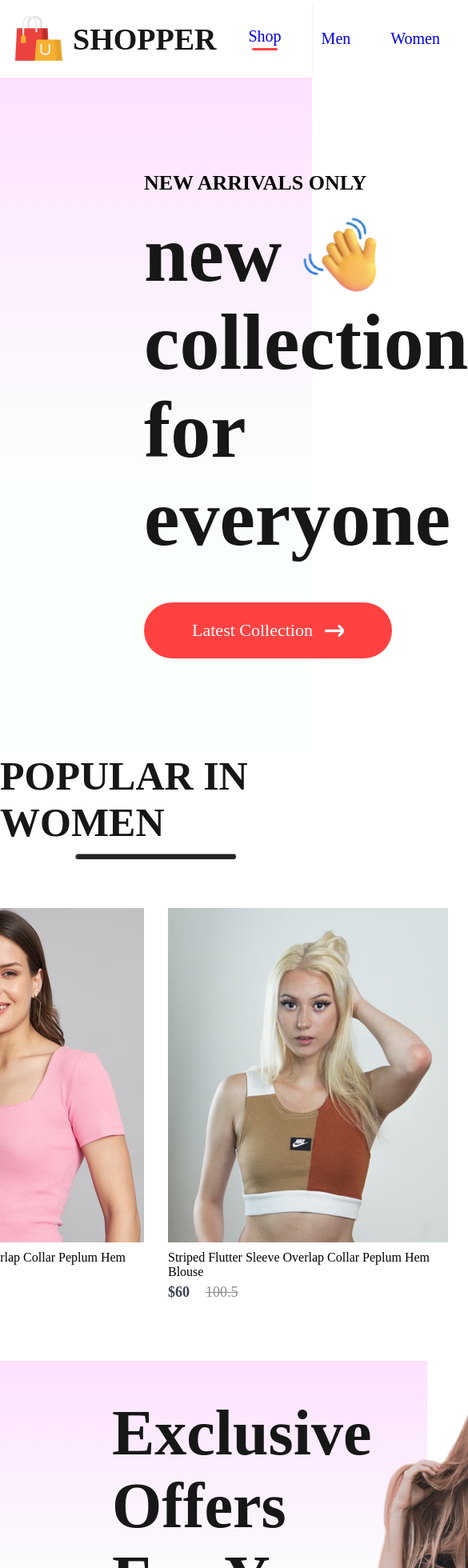
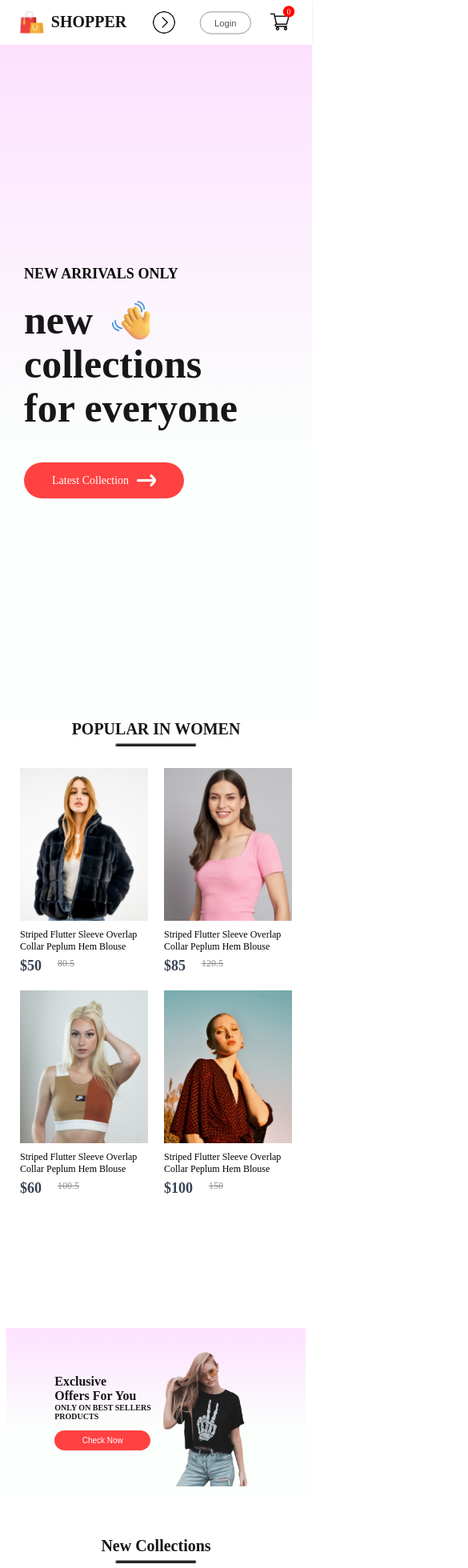
Before and after one commit to AlphaCoder-PaidProjects/E-Commerce, a React app in the folder frontend/: page / in a window 390 px wide. Shown: the top 1960 px of the page at 80% size, 585 px wide, since content can reach past the window. Built offline with nearby package versions, Linux system fonts and the light colour scheme; the HTML template or start-up script is replaced by a standard one.

Commit message:
Completed 4 hours 2 minutes with no errors

```diff
--- a/frontend/src/Components/Hero/Hero.css
+++ b/frontend/src/Components/Hero/Hero.css
@@ -55,3 +55,97 @@
     justify-content: center;
     align-items: center;
 }
+
+@media(max-width:1280px){
+    .hero-left{
+        padding-left: 100px;
+    }
+    .hero-left h2{
+        font-size: 22px;
+    }
+    .hero-left p{
+        font-size: 60px;
+    }
+    .hero-hand-icon img{
+        width: 80px;
+    }
+    .hero-latest-btn{
+        gap: 10px;
+        width: 250px;
+        height: 60px;
+        margin-top: 20px;
+        font-size: 18px;
+    }
+    .hero-right img{
+        width: 500px;
+    }
+}
+
+@media(max-width:1024px){
+    .hero-left{
+        padding-left: 80px;
+    }
+    .hero-left h2{
+        font-size: 20px;
+    }
+    .hero-left p{
+        font-size: 50px;
+    }
+    .hero-hand-icon img{
+        width: 65px;
+    }
+    .hero-latest-btn{
+        width: 220px;
+        height: 50px;
+        font-size: 16px;
+    }
+    .hero-right img{
+        width: 400px;
+    }
+}
+
+@media(max-width:800px){
+    .hero-left{
+        padding-left: 30px;
+    }
+    .hero-left h2{
+        font-size: 16px;
+    }
+    .hero-left p{
+        font-size: 40px;
+    }
+    .hero-hand-icon img{
+        width: 50px;
+    }
+    .hero-latest-btn{
+        width: 175px;
+        height: 40px;
+        font-size: 13px;
+    }
+    .hero-right img{
+        width: 300px;
+    }
+}
+
+@media(max-width:500px) {
+    .hero{
+        flex-direction: column;
+    }
+    .hero-right{
+        display: none;
+    }
+    .hero-left h2{
+        font-size: 18px;
+    }
+    .hero-left p{
+        font-size: 50px;
+    }
+    .hero-hand-icon img{
+        width: 55px;
+    }
+    .hero-latest-btn{
+        width: 200px;
+        height: 45px;
+        font-size: 14px;
+    }
+}
--- a/frontend/src/Components/Item/Item.css
+++ b/frontend/src/Components/Item/Item.css
@@ -1,6 +1,11 @@
 .item{
-    width: 350px;
+    width: 280px;
 }
+
+.item img{
+    width: 280px;
+}
+
 .item p{
     margin:6px 0;
 
@@ -26,3 +31,50 @@
     transform: scale(1.05);
     transition: 0.6s;
 }
+
+@media(max-width:1280px){
+    .item{
+        width: 220px;
+        font-size: 14px;
+    }
+    .item img{
+        width: 220px;
+    }
+    .item-price-old{
+        font-size: 14px;
+    }
+}
+
+@media(max-width:1024px){
+    .item{
+        width: 170px;
+        font-size: 13px;
+    }
+    .item img{
+        width: 170px;
+    }
+    .item-price-old{
+        font-size: 13px;
+    }
+}
+
+@media(max-width:800px){
+    .item{
+        width: 120px;
+        font-size: 12px;
+    }
+    .item img{
+        width: 120px;
+    }
+    .item-price-old{
+        font-size: 12px;
+    }
+}
+@media(max-width:500px){
+    .item{
+        width: 160px;
+    }
+    .item img{
+        width: 160px;
+    }
+}
--- a/frontend/src/Components/Navbar/Navbar.css
+++ b/frontend/src/Components/Navbar/Navbar.css
@@ -3,6 +3,7 @@
     justify-content: space-around;
     padding: 16px;
     box-shadow: 0 1px 3px -2px black;
+    align-items: center;
 }
 
 .nav-logo{
@@ -81,3 +82,101 @@
     background: red;
     color: white;
 }
+
+.nav-dropdown{
+    display: none;
+}
+
+@media(max-width:1280px){
+    .navbar{
+        padding: 12px 50px;
+    }
+    .nav-logo img{
+        width: 40px;
+    }
+    .nav-logo p{
+        font-size: 25px;
+    }
+    .nav-menu{
+        gap: 30px;
+        font-size: 16px;
+    }
+    .nav-login-cart{
+        gap: 30px;
+    }
+    .nav-login-cart button{
+        width: 120px;
+        height: 45px;
+        font-size: 16px;
+    }
+    .nav-cart-count{
+        margin-left: -40px;
+        font-size: 12px;
+    }
+}
+
+@media(max-width:1024px){
+    .navbar{
+        padding: 12px 30px;
+    }
+    .nav-menu{
+        gap: 25px;
+        font-size: 14px;
+    }
+    .nav-login-cart button{
+        width: 80px;
+        height: 35px;
+        font-size: 14px;
+    }
+    .nav-login-cart img{
+        width: 30px;
+    }
+    .nav-cart-count{
+        width: 18px;
+        height: 18px;
+    }
+}
+
+@media(max-width:800px){
+    .navbar{
+        padding: 10px 0px;
+    }
+    .nav-dropdown{
+        display: block;
+        width: 30px;
+        rotate: -90deg;
+        transition: 0.5s;
+    }
+    .nav-menu{
+        display: none;
+        height: 80px;
+        width: 100%;
+        position: absolute;
+        background-color: white;
+        justify-content: center;
+        top: 50px;
+    }
+    .nav-menu-visible{
+        display: flex;
+    }
+    .nav-dropdown.open{
+        transform: rotate(90deg);
+    }
+}
+
+@media(max-width:500px){
+    .navbar{
+        padding: 8px 0px;
+        gap: 0;
+    }
+    .nav-logo{
+        transform: scale(0.8);
+    }
+    .nav-menu{
+        height: 70px;
+        top: 50px;
+    }
+    .nav-login-cart{
+        transform: scale(0.8);
+    }
+}
--- a/frontend/src/Components/Navbar/Navbar.jsx
+++ b/frontend/src/Components/Navbar/Navbar.jsx
@@ -1,20 +1,29 @@
-import React, { useContext, useState } from 'react'
+import React, { useContext, useRef, useState } from 'react'
 import { Link } from 'react-router-dom'
 import './Navbar.css'
 import logo from '../Assets/logo.png'
 import cart_icon from '../Assets/cart_icon.png'
 import { ShopContext } from '../../Context/ShopContext'
+import nav_dropdown from '../Assets/nav_dropdown.png'
 
 function Navbar() {
     const [menu, setMenu] = useState("shop")
     const {getTotalCartItems}=useContext(ShopContext)
+    const menuRef=useRef();
+
+    const dropdown_toggle=(e)=>{
+        menuRef.current.classList.toggle('nav-menu-visible')
+        e.target.classList.toggle('open');
+    }
+
   return (
     <div className='navbar'>
         <div className="nav-logo">
             <img src={logo} alt="" />
             <p>SHOPPER</p>
         </div>
-        <ul className='nav-menu'>
+        <img className='nav-dropdown' onClick={dropdown_toggle} src={nav_dropdown} alt="" />
+        <ul ref={menuRef} className='nav-menu'>
             <li onClick={()=>setMenu("shop")}><Link to='/'>Shop</Link>{menu==="shop"?<hr/>:<></>}</li>
             <li onClick={()=>setMenu("mens")}><Link to='/mens'>Men</Link>{menu==="mens"?<hr/>:<></>}</li>
             <li onClick={()=>setMenu("womens")}><Link to='/womens'>Women</Link>{menu==="womens"?<hr/>:<></>}</li>
--- a/frontend/src/Components/NewCollections/NewCollections.css
+++ b/frontend/src/Components/NewCollections/NewCollections.css
@@ -24,3 +24,53 @@
     margin-top: 50px;
     gap: 20px;
 }
+
+@media(max-width:1280px){
+    .new-collections h1{
+        font-size: 40px;
+    }
+    .new-collections hr{
+        width: 160px;
+        height: 4px;
+    }
+    .collections{
+        gap: 20px;
+        margin-top: 30px;
+    }
+}
+
+@media(max-width:1024px){
+    .new-collections h1{
+        font-size: 30px;
+    }
+    .new-collections hr{
+        width: 120px;
+        height: 3px;
+    }
+    .collections{
+        gap: 15px;
+        margin-top: 20px;
+    }
+}
+
+@media(max-width:800px){
+    .new-collections{
+        gap: 6px;
+    }
+    .new-collections h1{
+        font-size: 20px;
+    }
+    .new-collections hr{
+        width: 100px;
+    }
+    .collections{
+        gap: 5px;
+    }
+}
+@media(max-width:500px){
+    .collections{
+        display: grid;
+        grid-template-columns: 1fr 1fr;
+        gap: 20px;
+    }
+}
--- a/frontend/src/Components/NewsLetter/NewsLetter.css
+++ b/frontend/src/Components/NewsLetter/NewsLetter.css
@@ -55,3 +55,102 @@
     font-size:16px;
     cursor: pointer;
 }
+
+@media(max-width:1280px){
+    .news-letter{
+        padding: 0px 80px;
+        margin-bottom: 120px;
+        gap: 20px;
+    }
+    .news-letter h1{
+        font-size: 36px;
+    }
+    .news-letter p{
+        font-size: 16px;
+    }
+    .news-letter div{
+        width: 600px;
+        height: 60px;
+    }
+    .news-letter div input{
+        width: 400px;
+    }
+    .news-letter div button{
+        width: 160px;
+        height: 60px;
+    }
+}
+
+@media(max-width:1024px){
+    .news-letter{
+        margin-bottom: 60px;
+    }
+    .news-letter h1{
+        font-size: 30px;
+    }
+    .news-letter p{
+        font-size: 14px;
+    }
+    .news-letter div{
+        width: 500px;
+        height: 50px;
+    }
+    .news-letter div input{
+        width: 300px;
+        font-size: 14px;
+    }
+    .news-letter div button{
+        width: 120px;
+        height: 50px;
+        font-size: 14px;
+    }
+}
+
+@media(max-width:800px){
+    .news-letter{
+        margin-bottom: 30px;
+        height: 35vh;
+    }
+    .news-letter h1{
+        font-size: 18px;
+    }
+    .news-letter p{
+        font-size: 12px;
+    }
+    .news-letter div{
+        width: 400px;
+        height: 40px;
+    }
+    .news-letter div input{
+        width: 200px;
+        font-size: 13px;
+    }
+    .news-letter div button{
+        width: 100px;
+        height: 40px;
+        font-size: 13px;
+    }
+}
+
+@media(max-width:500px){
+    .news-letter{
+        height: 25vh;
+        width: 100%;
+        padding: 0;
+        gap: 15px;
+    }
+    .news-letter h1{
+        font-size: 16px;
+    }
+    .news-letter p{
+        font-size: 13px;
+        max-width: 200px;
+        text-align: center;
+    }
+    .news-letter div{
+        width: 290px;
+    }
+    .news-letter div input{
+        width: 130px;
+    }
+}
--- a/frontend/src/Components/Offers/Offers.css
+++ b/frontend/src/Components/Offers/Offers.css
@@ -44,3 +44,94 @@
     align-items: center;
     padding-top: 50px;
 }
+
+@media(max-width:1280px){
+    .offers{
+        padding: 0px 80px;
+        margin-bottom: 120px;
+    }
+    .offers-left h1{
+        font-size: 40px;
+    }
+    .offers-left p{
+        font-size: 18px;
+    }
+    .offers-right img{
+        width: 300px;
+    }
+    .offers-left button{
+        width: 220px;
+        height: 50px;
+        font-size: 18px;
+    }
+    .offers-right{
+        padding-top: 30px;
+    }
+}
+
+@media(max-width:1024px){
+    .offers{
+        padding: 0px 60px;
+        margin-bottom: 80px;
+        height: 40vh;
+    }
+    .offers-left h1{
+        font-size: 30px;
+    }
+    .offers-left p{
+        font-size: 16px;
+    }
+    .offers-right img{
+        width: 200px;
+    }
+    .offers-left button{
+        width: 160px;
+        height: 40px;
+        font-size: 16px;
+    }
+    .offers-right{
+        padding-top: 10px;
+    }
+}
+
+@media(max-width:800px){
+    .offers{
+        margin-bottom: 60px;
+    }
+    .offers-left h1{
+        font-size: 22px;
+    }
+    .offers-left p{
+        font-size: 13px;
+    }
+    .offers-right img{
+        width: 180px;
+    }
+    .offers-left button{
+        width: 140px;
+        height: 30px;
+        font-size: 12px;
+    }
+}
+
+@media(max-width:500px){
+    .offers{
+        height: 25vh;
+        margin-bottom: 50px;
+    }
+    .offers-left h1{
+        font-size: 16px;
+    }
+    .offers-left p{
+        font-size: 10px;
+    }
+    .offers-right img{
+        width: 120px;
+    }
+    .offers-left button{
+        width: 120px;
+        height: 25px;
+        font-size: 10px;
+        margin-top: 12px;
+    }
+}
--- a/frontend/src/Components/Popular/Popular.css
+++ b/frontend/src/Components/Popular/Popular.css
@@ -23,3 +23,62 @@
     display: flex;
     gap: 30px;
 }
+@media(max-width:1280px){
+    .popular{
+        height: 70vh;
+    }
+    .popular h1{
+        font-size: 40px;
+    }
+    .popular hr{
+        width: 160px;
+        height: 4px;
+    }
+    .popular-item{
+        gap: 20px;
+        margin-top: 30px;
+    }
+}
+
+@media(max-width:1024px){
+    .popular{
+        height: 60vh;
+    }
+    .popular h1{
+        font-size: 30px;
+    }
+    .popular hr{
+        width: 120px;
+        height: 3px;
+    }
+    .popular-item{
+        gap: 15px;
+        margin-top: 20px;
+    }
+}
+
+@media(max-width:800px){
+    .popular{
+        height: 50vh;
+        gap: 6px;
+    }
+    .popular h1{
+        font-size: 20px;
+    }
+    .popular hr{
+        width: 100px;
+    }
+    .popular-item{
+        gap: 5px;
+    }
+}
+@media(max-width:500px){
+    .popular{
+        height: 90vh;
+    }
+    .popular-item{
+        display: grid;
+        grid-template-columns: 1fr 1fr;
+        gap: 20px;
+    }
+}
```
